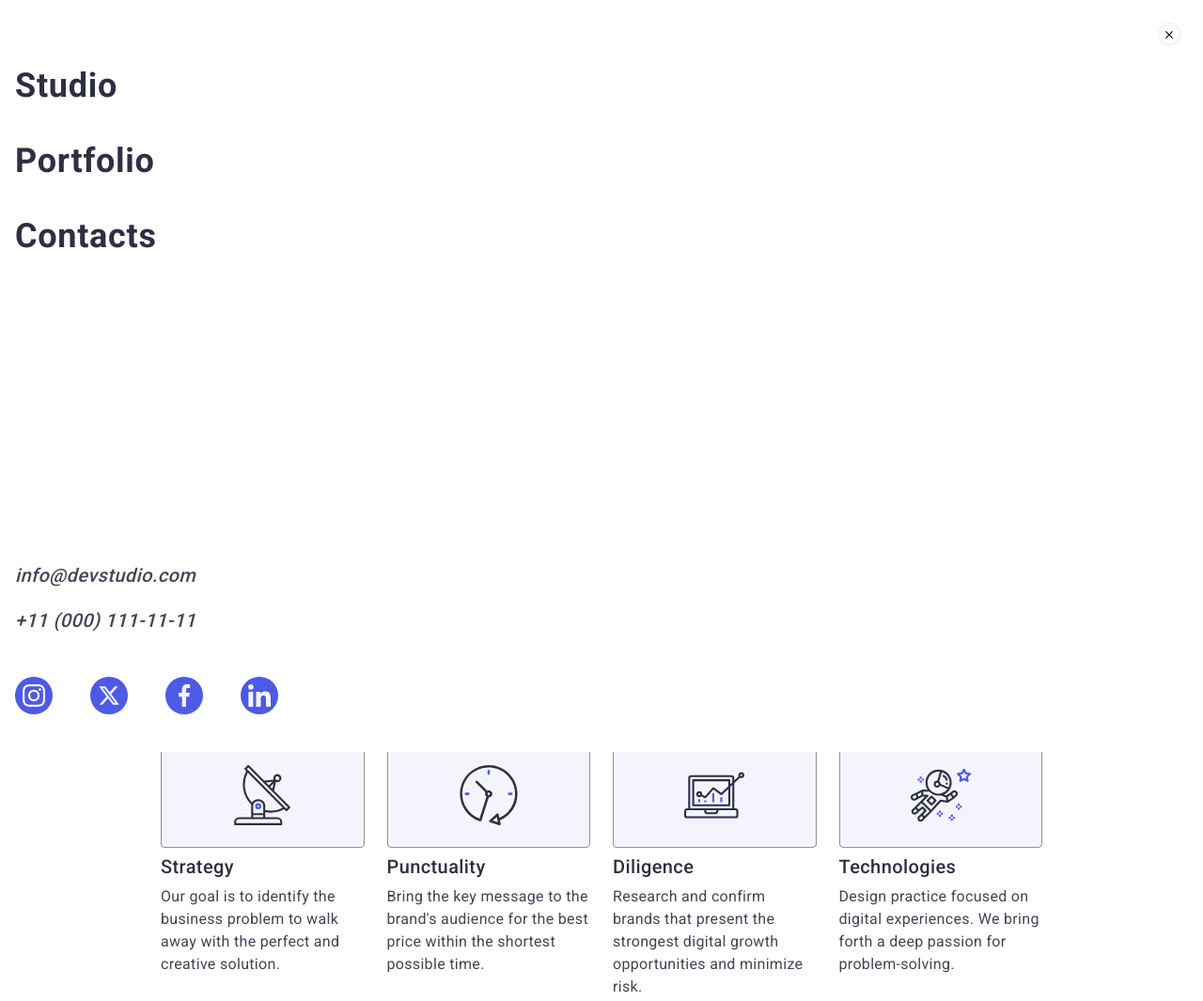
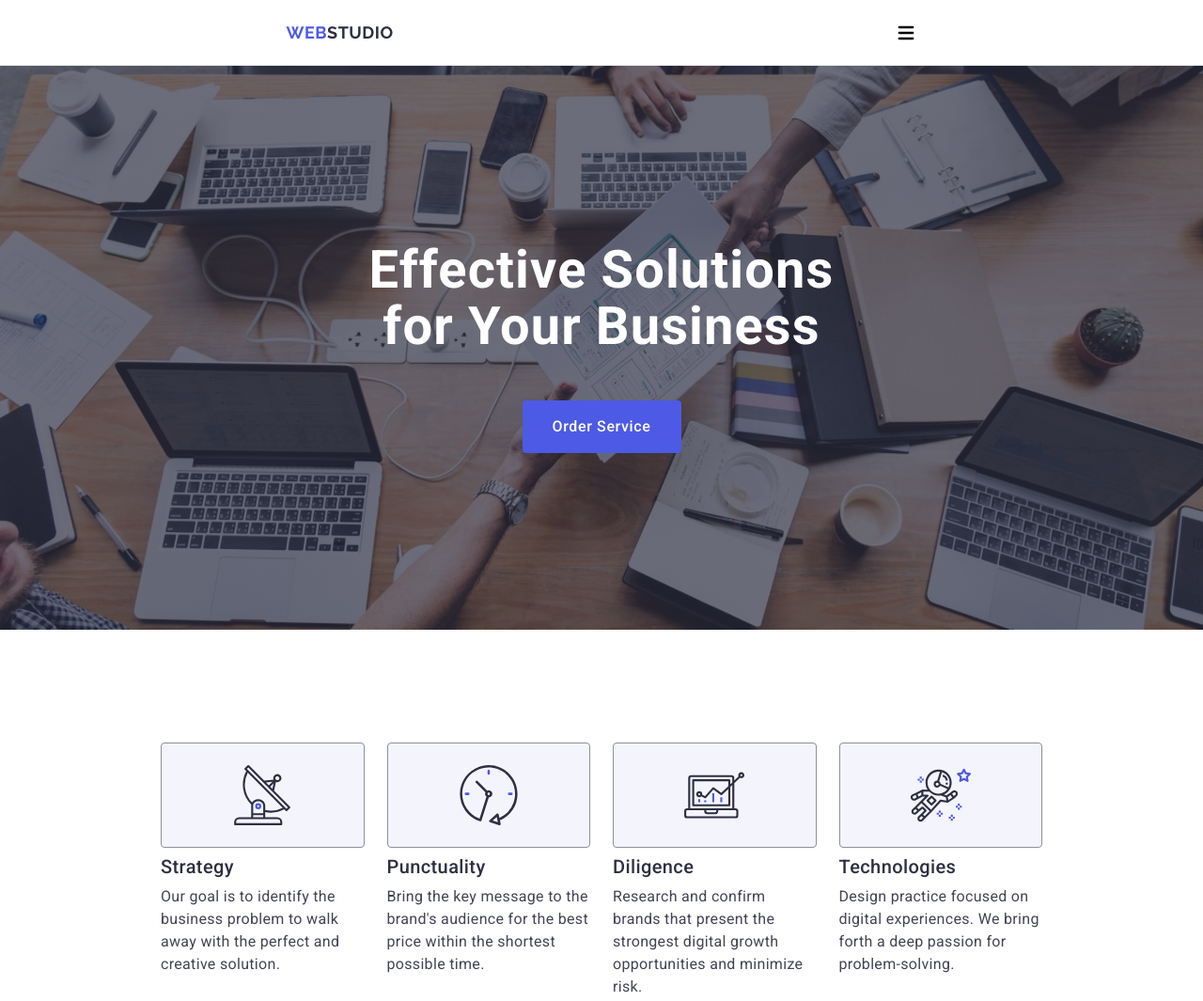
Before and after one commit to MarynaOr/goit-markup-hw-06, a plain HTML site: page index.html in a window 1280 px wide. Shown: the top 1065 px of the page at 94% size. Drawn offline with nearby package versions, Linux system fonts and the light colour scheme.

Commit message:
header-all

```diff
--- a/css/styles.css
+++ b/css/styles.css
@@ -87,7 +87,7 @@ button {
 .header-container {
   display: flex;
   align-items: center;
-  justify-content: space-between;
+  justify-content: space-around;
 }
 
 .header-nav {
@@ -119,7 +119,9 @@ button {
   background-color: transparent;
   border: none;
   fill: #2f2f37;
-
+  width: 24px;
+  height: 24px;
+  padding: 0;
  }
 
 .list-header {
@@ -190,20 +192,27 @@ button {
 
 /* mob-menu */
 
+
+
 .mob-menu {
   width: 100%;
   height: 100%;
   position: fixed;
   top: 0;
   background-color: #fff;
-  z-index: 1;
-
+  z-index: 9;
   display: flex;
   flex-direction: column;
-
+  opacity: 0;
+  pointer-events: none;
+  visibility: hidden;
 }
 
-
+.mob-menu.is-open {
+  opacity: 1;
+  pointer-events: auto;
+  visibility: visible;
+}
 
 .mob-btn-is-close {
   background-color: transparent;
@@ -258,7 +267,7 @@ button {
   align-items: flex-start;
   justify-content: flex-start;
   flex-direction: column;
-  margin-left: 16px;
+  padding-left: 16px;
   gap: 24px;
   margin-bottom: 48px;
 }
@@ -285,7 +294,6 @@ button {
 
 .mob-social-menu {
   display: flex;
-
   margin-bottom: 40px;
   margin-left: 16px;
   gap: 40px;
--- a/index.html
+++ b/index.html
@@ -35,13 +35,13 @@
         </nav>
 
         <button type="button" class="mob-btn-is-open">
-          <svg width="8" height="8">
+          <svg width="24" height="24">
             <use href="./images/icons.svg#icon-menu-btn"></use>
           </svg>
         </button>
       </div>
 
-      <div class="mob-menu">
+      <div class="mob-menu is-ope">
         <button type="button" class="mob-btn-is-close">
           <svg width="8" height="8">
             <use href="./images/icons.svg#icon-close"></use>
```
Lines whose indentation alone changed are shown as unchanged.
